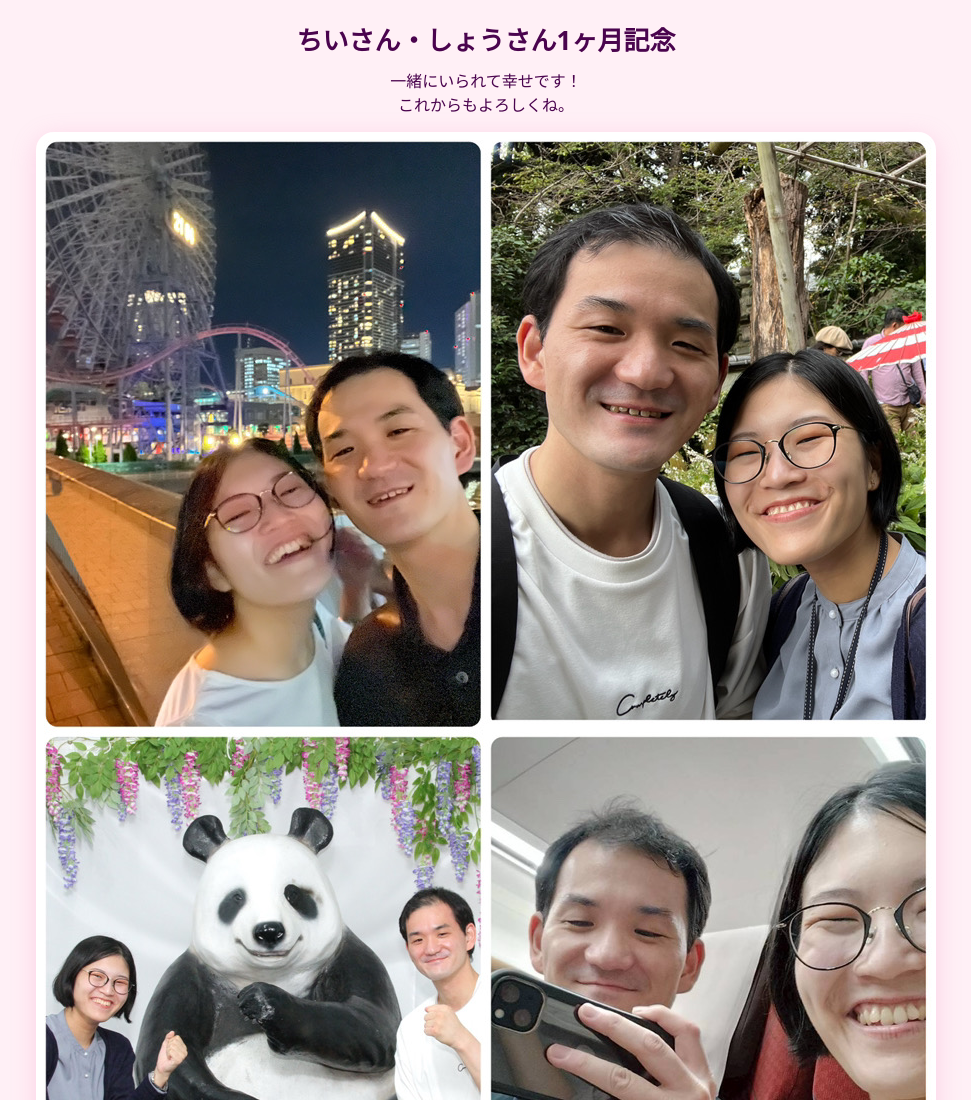
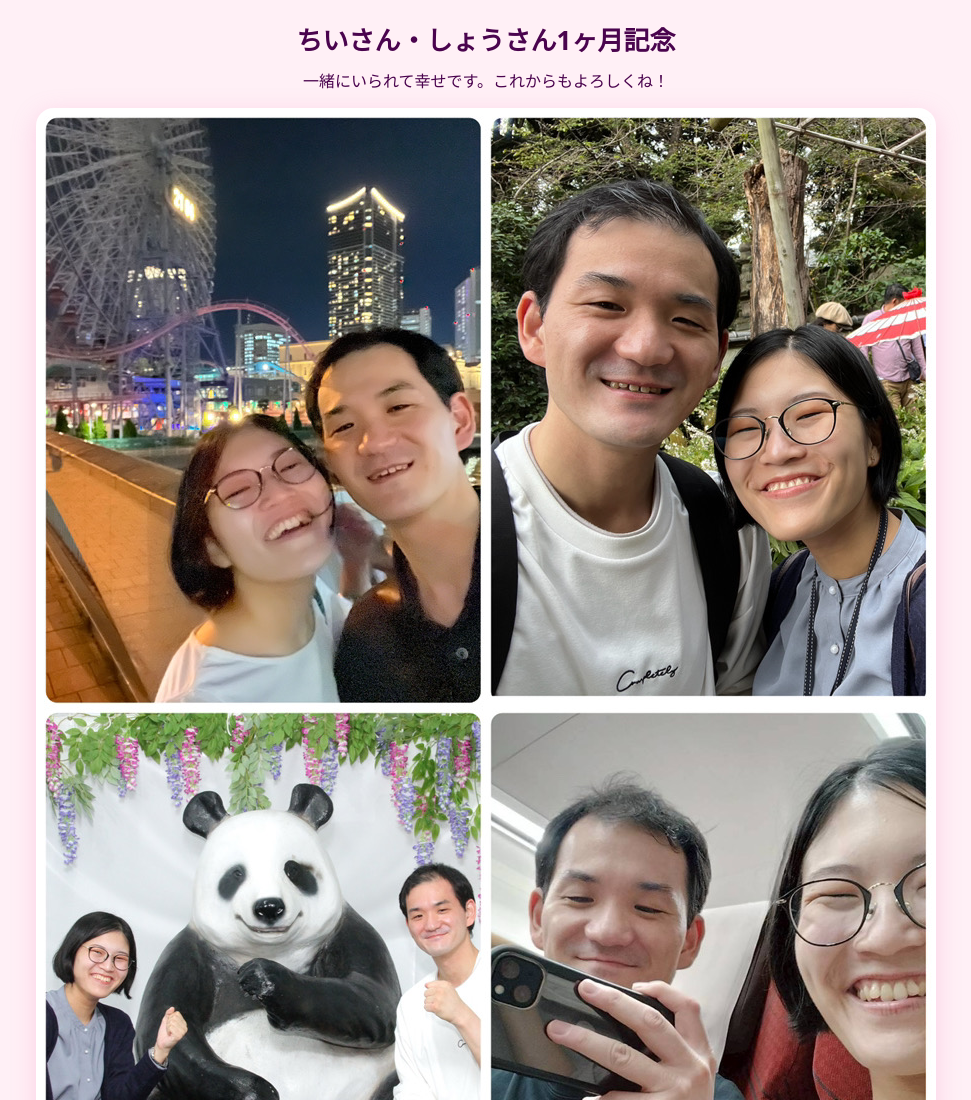
Before and after one commit to shoutakume/happy-1month, a plain HTML site: page index.html in a window 1280 px wide. Shown: the top 1100 px of the page, without its empty margins (154-1125 px from the left). Drawn offline with Linux system fonts and the light colour scheme.

Commit message:
Update index.html

```diff
--- a/index.html
+++ b/index.html
@@ -6,7 +6,7 @@
   <meta name="theme-color" content="#f472b6" />
   <meta name="description" content="ちいさん・しょうさん1ヶ月記念ページ" />
   <meta property="og:title" content="ちいさん・しょうさん1ヶ月記念" />
-  <meta property="og:description" content="一緒にいられて幸せです！これからもよろしくね。" />
+  <meta property="og:description" content="ちいさん、1ヶ月記念一緒にいられて幸せです！これからもよろしくね。" />
   <meta property="og:type" content="website" />
   <meta property="og:image" content="https://github.com/shoutakume/happy-1month/blob/main/IMG_0496.JPG?raw=true" />
   <title>ちいさん・しょうさん1ヶ月記念 | スマホ用記念ページ</title>
@@ -40,7 +40,7 @@
 <body>
   <main>
     <h1>ちいさん・しょうさん1ヶ月記念</h1>
-    <p>一緒にいられて幸せです！<br>これからもよろしくね。</p>
+    <p>一緒にいられて幸せです。これからもよろしくね！</p>
     <img src="https://github.com/shoutakume/happy-1month/blob/main/IMG_0496.JPG?raw=true" alt="ちいさんとしょうさんの記念写真">
 
     <section>
```
